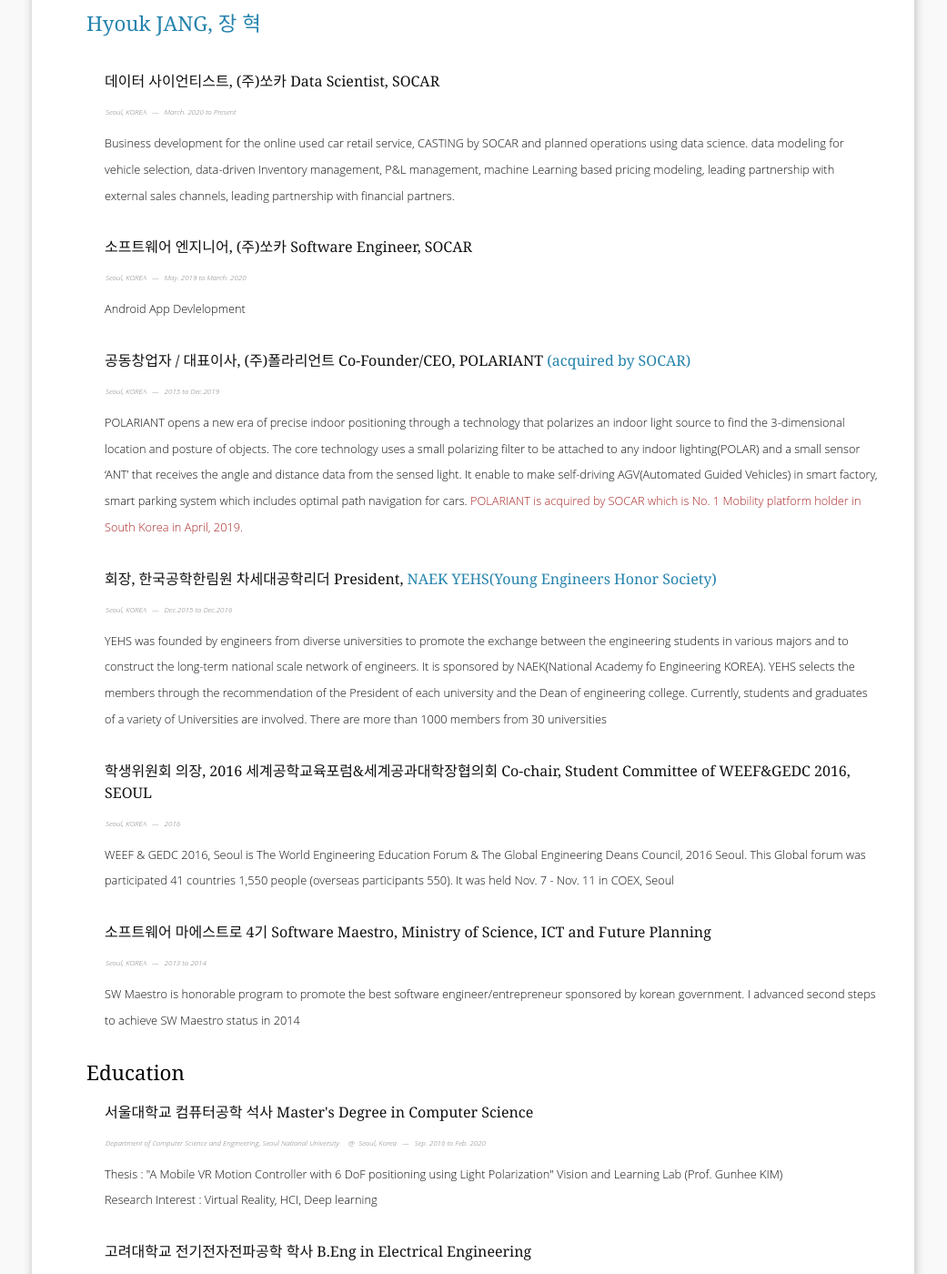
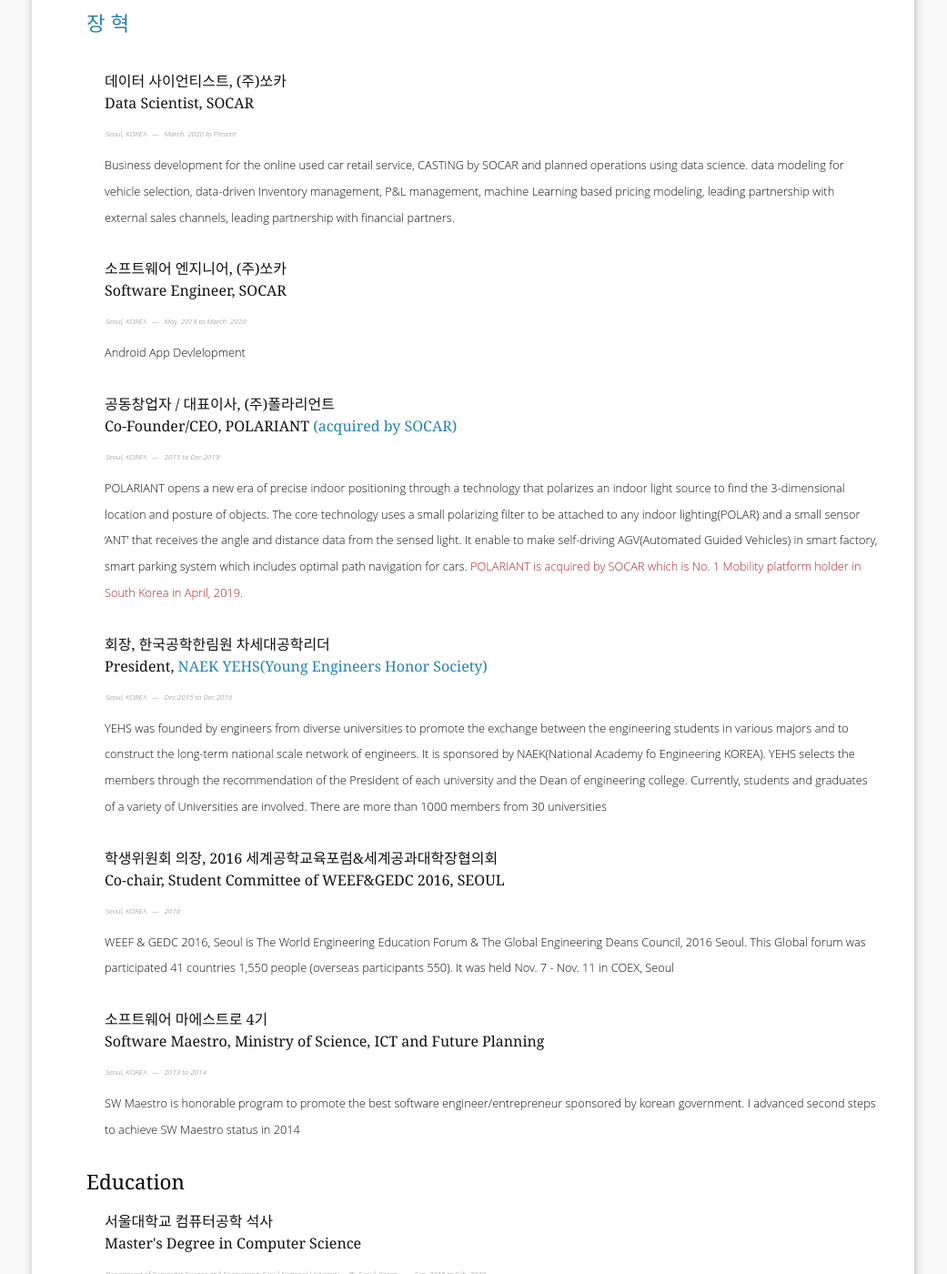
Before and after one commit to HyoukJang/HyoukJang.github.io, a Jekyll site: the page built from vitae/index.md, in a window 1280 px wide and 1400 px high, scrolled down 276 px. Shown: the whole window at 91% size, without its empty margins (120-1161 px from the left). Built offline with Jekyll 4.4.1, drawn with Linux system fonts in a browser that asks for light colours; nearby versions of some CDN libraries; some web fonts are replaced; some of the changed text lies outside the part shown.

Commit message:
스타일 업데이트

```diff
--- a/_includes/vitae_awards.html
+++ b/_includes/vitae_awards.html
@@ -2,7 +2,7 @@
     <h1>Awards</h1>
     <article>
         <header>
-            <h1><a href="https://www.forbes.com/profile/polariant/?fbclid=IwAR28bTYoUe4UadI-zJbjfAIZhLR2zmJo34iG4i97ludOqj8gJl65MELtFL4&list=30under30-asia-enterprise-technology&sh=558d416a6bd1">2020 포브스 선정 30세 이하 아시아 차세대 리더 Forbes 30 under 30 2020 Asia</a></h1>
+            <h1><a href="https://www.forbes.com/profile/polariant/?fbclid=IwAR28bTYoUe4UadI-zJbjfAIZhLR2zmJo34iG4i97ludOqj8gJl65MELtFL4&list=30under30-asia-enterprise-technology&sh=558d416a6bd1">2020 포브스 선정 30세 이하 아시아 차세대 리더 <br> Forbes 30 under 30 2020 Asia</a></h1>
             <span><em>Enterprise Technology</em></span>
             <span> <time>April. 2020</time></span>
         </header>
@@ -13,7 +13,7 @@
     </article>
     <article>
         <header>
-            <h1>최우수 논문상 Best Full Paper Award - Runner Up</h1>
+            <h1>최우수 논문상 <br> Best Full Paper Award - Runner Up</h1>
             <span><em>25th ACM Symposium on Virtual Reality Software and Technology</em></span>
             <span> <time>Nov. 2019</time></span>
         </header>
@@ -22,7 +22,7 @@
     </article>
     <article>
         <header>
-            <h1>대한민국 인재상 Talent Award of KOREA</h1>
+            <h1>대한민국 인재상 <br> Talent Award of KOREA</h1>
             <span> <time>Dec. 2017</time></span>
         </header>
         <p>
@@ -31,7 +31,7 @@
     </article>
     <article>
         <header>
-            <h1>제 1회 한국공학한림원 차세대공학리더상 대상 Grand Excellence Prize</h1>
+            <h1>제 1회 한국공학한림원 차세대공학리더상 대상 <br> Grand Excellence Prize</h1>
             <span><em>1st NAEK Next Generation Award</em></span>
             <span> <time>Dec. 2016</time></span>
         </header>
@@ -51,7 +51,7 @@
     </article>
     <article>
         <header>
-            <h1>제 17회 삼성전자 휴먼테크 대상 은상 The Silver Prize(Physics)</h1>
+            <h1>제 17회 삼성전자 휴먼테크 대상 은상 <br> The Silver Prize(Physics)</h1>
             <span><em>The 17th SAMSUNG HUMANTECH Thesis Prize</em></span>
             <span><time>2011</time></span>
         </header>
--- a/_includes/vitae_basic.html
+++ b/_includes/vitae_basic.html
@@ -5,7 +5,7 @@
         <img src="{{ site.baseurl }}/images/profile.PNG" class="me">
     </div>   -->
     <div>
-    <h1><a href="{{site.baseurl}}/cv/cv.pdf" target="_blank">{{ site.author | append: ", 장 혁"}}</a></h1>
+    <h1><a href="{{site.baseurl}}/cv/cv.pdf" target="_blank">장 혁</a></h1>
     </div>
 </div>
 </section>
--- a/_includes/vitae_education.html
+++ b/_includes/vitae_education.html
@@ -2,7 +2,7 @@
     <h1>Education</h1>
     <article>
         <header>
-            <h1>서울대학교 컴퓨터공학 석사 Master's Degree in Computer Science</h1>
+            <h1>서울대학교 컴퓨터공학 석사 <br> Master's Degree in Computer Science</h1>
             <span><em>Department of Computer Science and Engineering, Seoul National University</em></span>
             <span><address>Seoul, Korea</address><time>Sep. 2016 to Feb. 2020</time></span>
         </header>
@@ -14,7 +14,7 @@
     </article>
     <article>
         <header>
-            <h1>고려대학교 전기전자전파공학 학사 B.Eng in Electrical Engineering</h1>
+            <h1>고려대학교 전기전자전파공학 학사 <br> B.Eng in Electrical Engineering</h1>
             <span><em>Korea University</em></span>
             <span><address>Seoul, Korea</address><time>2011 to 2015</time></span>
         </header>
--- a/_includes/vitae_employment.html
+++ b/_includes/vitae_employment.html
@@ -2,7 +2,7 @@
     <!-- <h1>Work Experience</h1> -->
     <article>
         <header>
-            <h1>데이터 사이언티스트, (주)쏘카 Data Scientist, SOCAR</h1>
+            <h1>데이터 사이언티스트, (주)쏘카 <br> Data Scientist, SOCAR</h1>
             <span><address>Seoul, KOREA</address><time>March. 2020 to Present</time></span>
         </header>
         <p> Business development for the online used car retail service, CASTING by SOCAR and planned operations using data science.
@@ -11,7 +11,7 @@
     </article>
     <article>
         <header>
-            <h1>소프트웨어 엔지니어, (주)쏘카 Software Engineer, SOCAR</h1>
+            <h1>소프트웨어 엔지니어, (주)쏘카 <br> Software Engineer, SOCAR</h1>
             <span><address>Seoul, KOREA</address><time>May. 2019 to March. 2020</time></span>
         </header>
         <p> Android App Devlelopment
@@ -19,7 +19,7 @@
     </article>
     <article>
         <header>
-            <h1>공동창업자 / 대표이사, (주)폴라리언트 Co-Founder/CEO, POLARIANT <a href="http://www.theinvestor.co.kr/view.php?ud=20190417000497">(acquired by SOCAR)</a></h1>
+            <h1>공동창업자 / 대표이사, (주)폴라리언트 <br> Co-Founder/CEO, POLARIANT <a href="http://www.theinvestor.co.kr/view.php?ud=20190417000497">(acquired by SOCAR)</a></h1>
             <span><address>Seoul, KOREA</address><time>2015 to Dec.2019</time></span>
         </header>
         <p>POLARIANT opens a new era of precise indoor positioning through a technology that polarizes
@@ -32,7 +32,7 @@
     </article>
     <article>
         <header>
-            <h1>회장, 한국공학한림원 차세대공학리더 President, <a href="http://yehs.or.kr/main/main.php">NAEK YEHS(Young Engineers Honor Society)</a></h1>
+            <h1>회장, 한국공학한림원 차세대공학리더 <br> President, <a href="http://yehs.or.kr/main/main.php">NAEK YEHS(Young Engineers Honor Society)</a></h1>
             <span><address>Seoul, KOREA</address><time>Dec.2015 to Dec.2016</time></span>
         </header>
         <p>YEHS was founded by engineers from diverse universities to promote the exchange between
@@ -45,7 +45,7 @@
     </article>
     <article>
         <header>
-            <h1>학생위원회 의장, 2016 세계공학교육포럼&세계공과대학장협의회 Co-chair, Student Committee of WEEF&GEDC 2016, SEOUL</h1>
+            <h1>학생위원회 의장, 2016 세계공학교육포럼&세계공과대학장협의회 <br> Co-chair, Student Committee of WEEF&GEDC 2016, SEOUL</h1>
             <span><address>Seoul, KOREA</address><time>2016</time></span>
         </header>
         <p>WEEF & GEDC 2016, Seoul is The World Engineering Education Forum & The Global Engineering
@@ -54,7 +54,7 @@
     </article>
     <article>
         <header>
-            <h1>소프트웨어 마에스트로 4기 Software Maestro, Ministry of Science, ICT and Future Planning </h1>
+            <h1>소프트웨어 마에스트로 4기 <br> Software Maestro, Ministry of Science, ICT and Future Planning </h1>
             <span><address>Seoul, KOREA</address><time>2013 to 2014 </time></span>
         </header>
         <p>SW Maestro is honorable program to promote the best software engineer/entrepreneur
```
